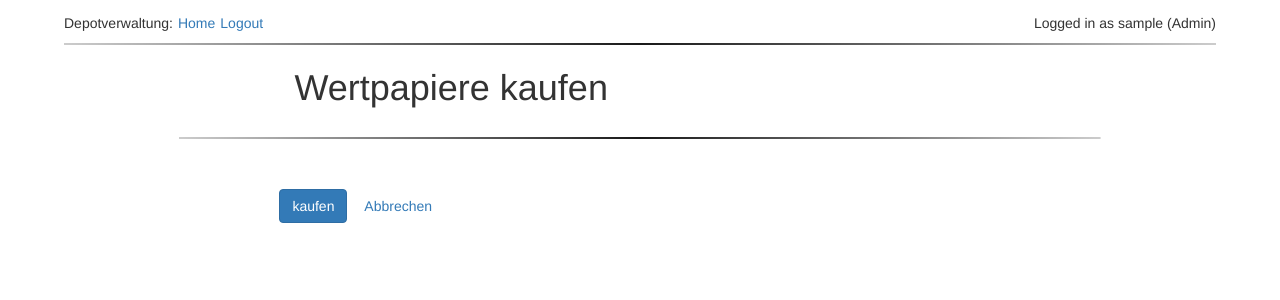
After one commit to Josef190688/dke_pr, a Flask app: page /personen/1/depots/1/wertpapiere_kaufen in a window 1280 px wide. The commit adds this page. Shown: the top 300 px of the page. Run offline with Flask 3, Linux system fonts and the light colour scheme; a user stored in the database is signed in; tables that the repository leaves empty hold one stand-in row (values such as "Sample post"); some libraries are stand-ins or nearby versions.

Commit message:
wertpapiere kaufen aufruf

```diff
--- a/app/forms.py
+++ b/app/forms.py
@@ -44,3 +44,6 @@ class UpdatePersonForm(FlaskForm):
     profession = StringField('Beruf', validators=[Optional()])
     is_admin = BooleanField('Admin', validators=[Optional()])
     submit = SubmitField('aktualisieren')
+
+class WertpapiereKaufenForm(FlaskForm):
+    submit = SubmitField('kaufen')
--- a/app/routes.py
+++ b/app/routes.py
@@ -1,6 +1,6 @@
 from flask import flash, make_response, redirect, render_template, request, url_for
 from app import app, models, db
-from app.forms import CreatePersonForm, LoginForm, UpdatePersonForm
+from app.forms import CreatePersonForm, LoginForm, UpdatePersonForm, WertpapiereKaufenForm
 from flask_login import current_user, login_required, login_user, logout_user
 
 @app.route('/')
@@ -178,3 +178,18 @@ def depositByPerson(person_id, depot_id):
             return render_template('depot.html', title=deposit.deposit_name, person=person, deposit=deposit, securities_positions=securities_positions)
     except Exception as e:
         print(e)
+
+# Wertpapiere kaufen: Form
+@app.route('/personen/<int:person_id>/depots/<int:depot_id>/wertpapiere_kaufen', methods=['GET', 'POST'])
+@login_required
+def wertpapiere_kaufen(person_id, depot_id):
+    form = WertpapiereKaufenForm()
+    try:
+        person = models.get_person(person_id)
+        if current_user.is_admin:
+            deposit = models.get_deposit(depot_id)
+            securities_positions = models.get_securities_positions_by_deposit(deposit.deposit_id)
+
+            return render_template('wertpapiere_kaufen.html', form=form, person=person, deposit=deposit)
+    except Exception as e:
+        print(e)
--- /dev/null
+++ b/app/templates/wertpapiere_kaufen.html
@@ -0,0 +1,19 @@
+{% extends "base.html" %}
+
+{% block content %}
+<div style="margin: 2%;"></div>
+<h1 style="margin: 0 20%;">Wertpapiere kaufen</h1>
+<br>
+<hr class="dotted-divider">
+<br>
+<br>
+<form class="form-horizontal" action="" method="post" novalidate style="margin: 0 20%;">
+    {{ form.hidden_tag() }}
+
+    <div class="form-group mt-4">
+        {{ form.submit(class="btn btn-primary") }}
+        <a href="{{ url_for('depositByPerson', person_id=person.person_id, depot_id=deposit.deposit_id) }}" class="btn btn-secondary">Abbrechen</a>
+    </div>
+</form>
+</div>
+{% endblock %}
```
Also changed, not shown: app/templates/depot.html (+7 -3 lines).
